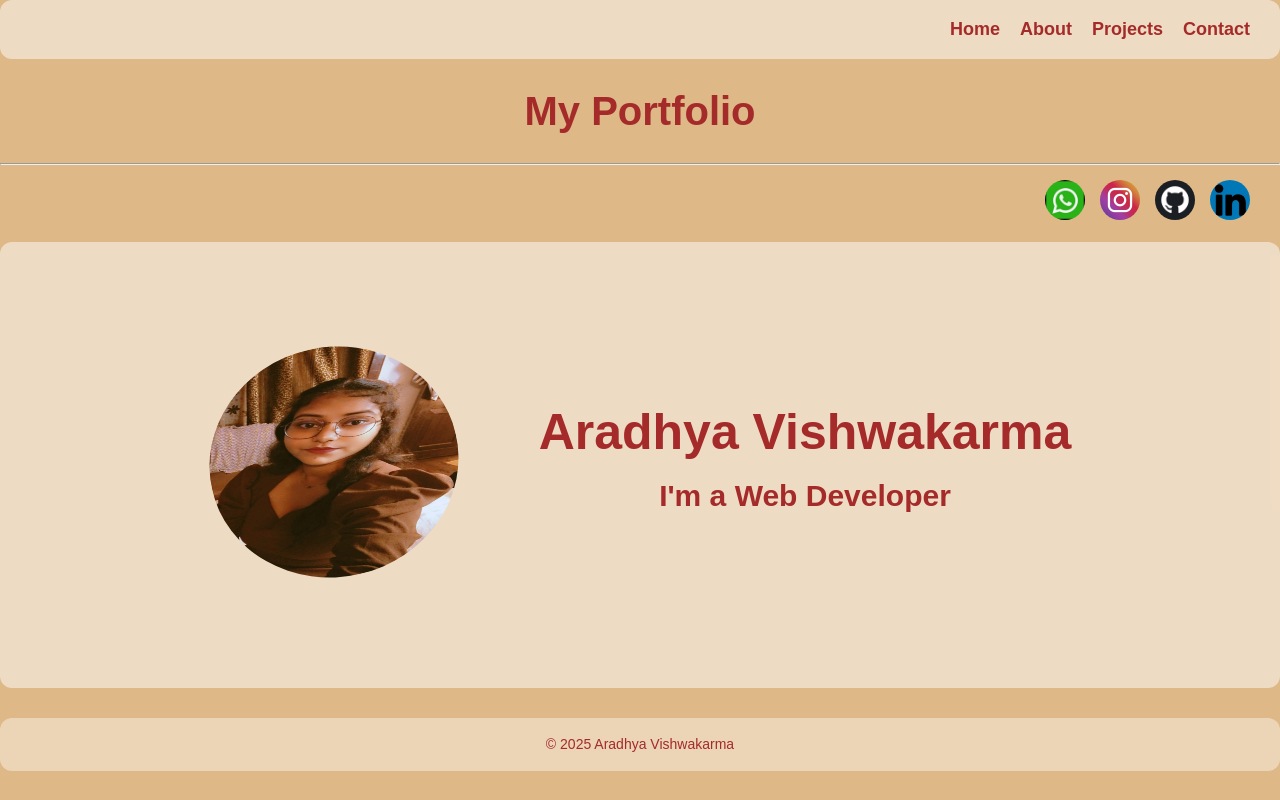
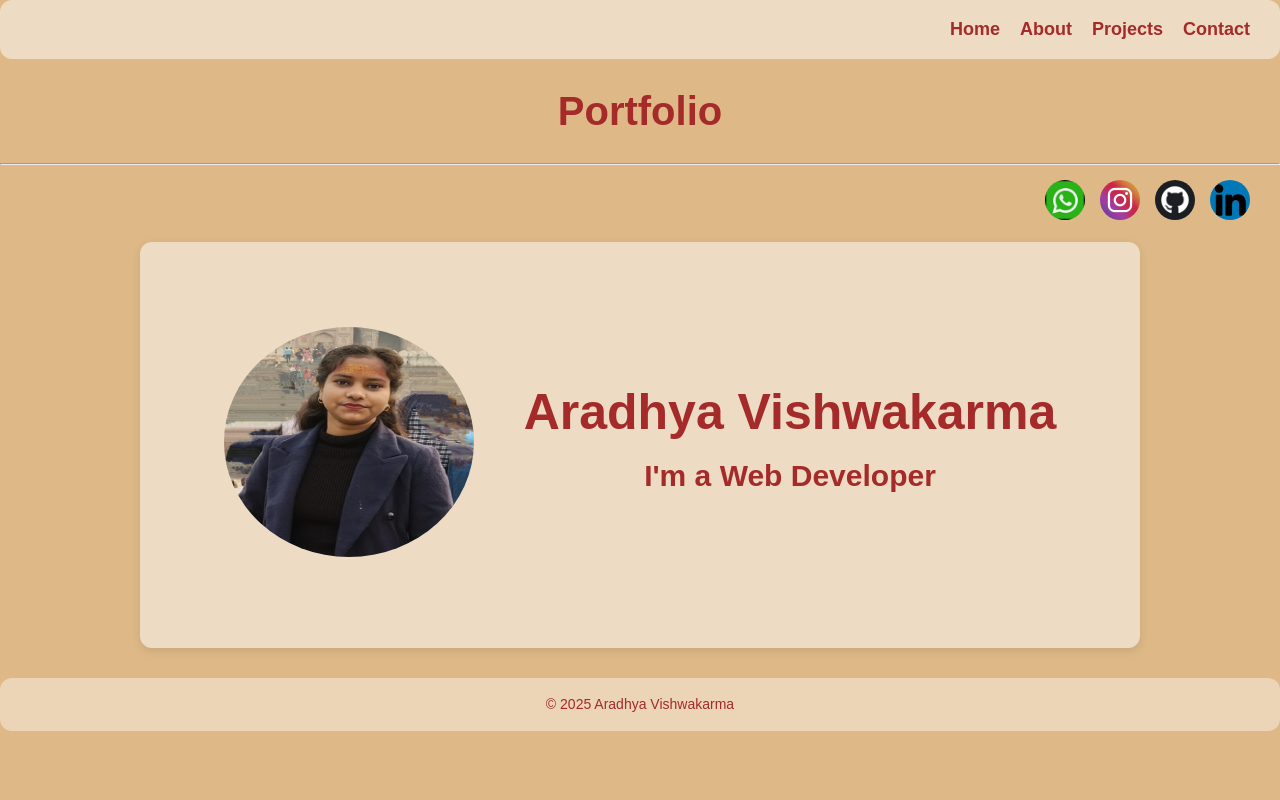
Before and after one commit to Aradhya7603/-MY-PORTFOLIO, a plain HTML site: page index.html in a window 1280 px wide. Drawn offline with Linux system fonts and the light colour scheme.

Commit message:
Add files via upload

```diff
--- a/css/style.css
+++ b/css/style.css
@@ -77,20 +77,24 @@ h3 {
 }
 .av {
   background: rgba(255, 255, 255, 0.5);
+  box-shadow: 0 3px 10px rgba(0,0,0,0.1);
   border-radius: 12px;
   display: flex;
   align-items: center;
   justify-content: center;
-  gap: 80px;
+  gap: 50px;
   flex-wrap: wrap;
-  padding: 50px;
+  margin: auto;
+  padding: 30px;
+  max-width: 1000px;
+
 }
 
 .photo img {
   width: 250px;
   height: 230px;
   border-radius: 50%;
-  transform: rotate(347deg);
+
 }
 
 .intro {
--- a/index.html
+++ b/index.html
@@ -17,7 +17,7 @@
         <li class="s4"><a href="contact.html">Contact</a></li>
       </ul>
     </nav>
-    <h3>My Portfolio</h3>
+    <h3>Portfolio</h3>
   </header><hr>
 
   <main>
@@ -35,7 +35,7 @@
      <section id="main">
     <div class="av">
       <div class="photo">
-        <img src="image/ARADHYA.png" alt="Profile photo of Aradhya Vishwakarma">
+        <img src="image/AV.png" alt="Profile photo of Aradhya Vishwakarma">
       </div>
       <div class="intro">
         <h1>Aradhya Vishwakarma</h1>
```
Also changed, not shown: image/AV.png (added).
